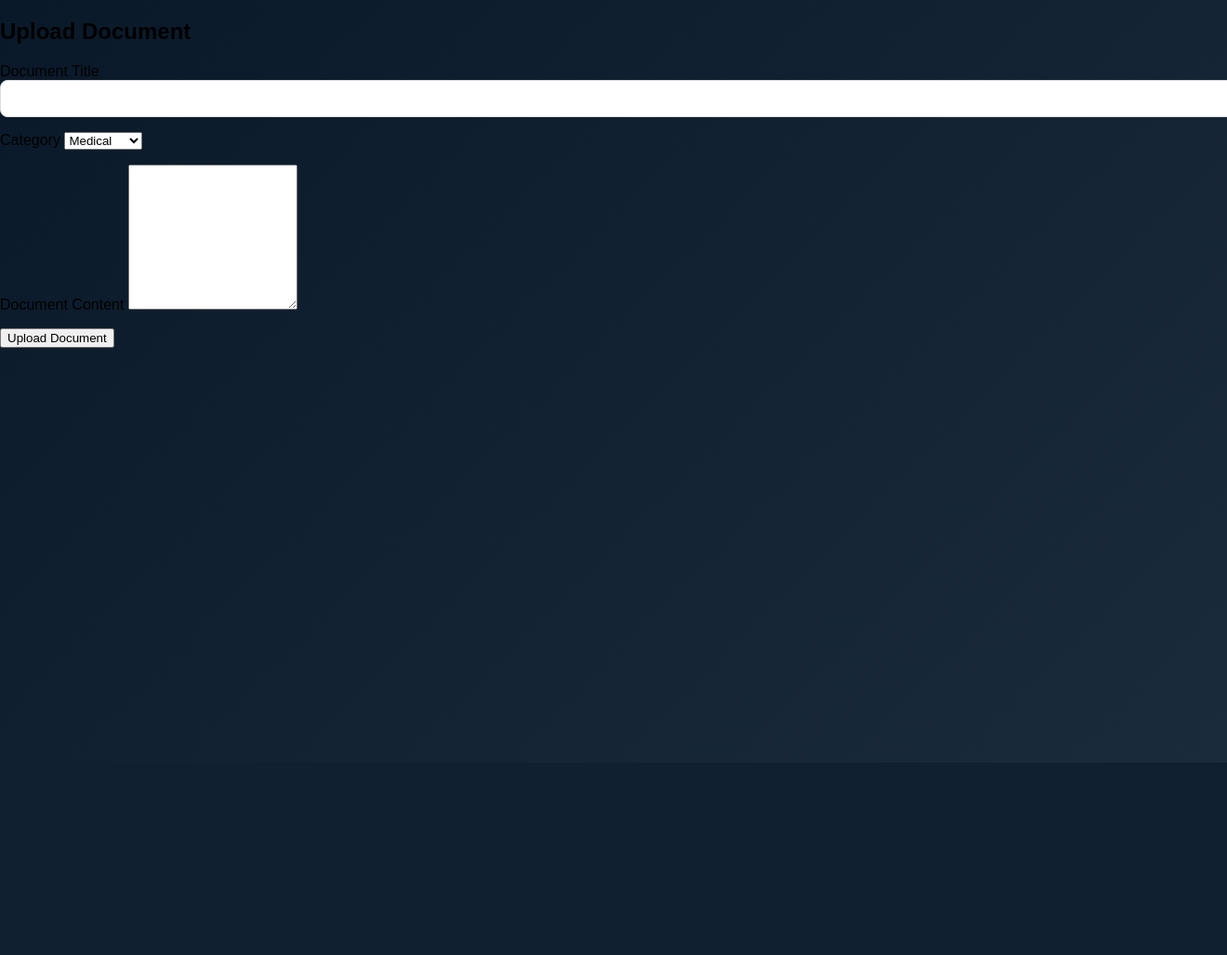
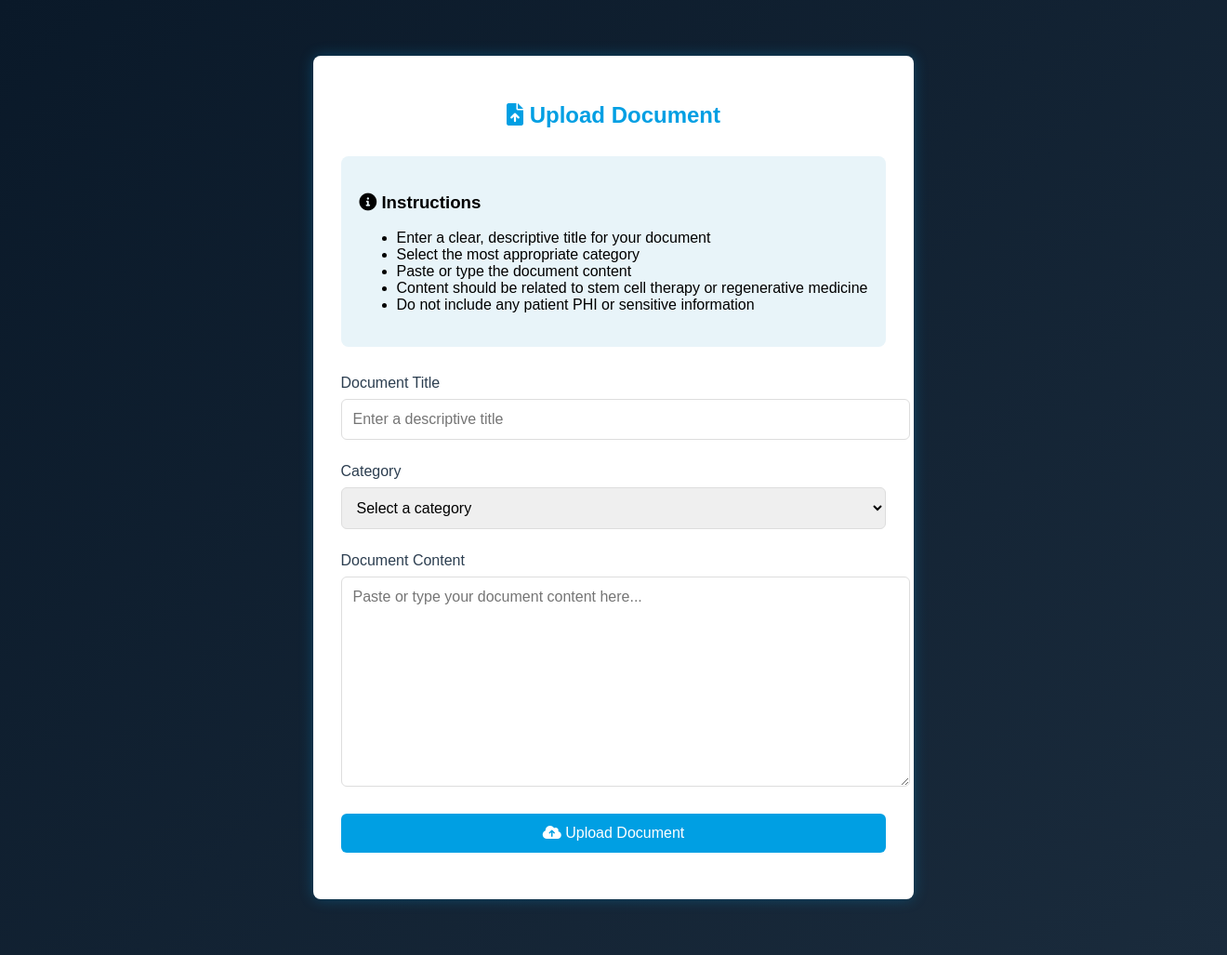
Before and after one commit to Syndicate-Laboratories/auragensAI, a Flask app: page /upload in a window 1320 px wide; the page is wider, and only the part inside the window is pictured. Shown: that part at 93% size. Before the commit the page ends 374 px from the top of that part, so only its background shows below. Run offline with Flask 2, Linux system fonts and the light colour scheme; parts of the project's set-up code (start-up, migrations or seed data) failed here and were passed over.

Commit message:
upload style

```diff
--- a/static/css/style.css
+++ b/static/css/style.css
@@ -491,3 +491,71 @@ body {
     content: "⚠️";
     font-size: 1.1em;
 }
+
+/* Upload page styles */
+.upload-container {
+    max-width: 800px;
+    margin: 40px auto;
+    padding: 30px;
+    background: white;
+    border-radius: var(--border-radius);
+    box-shadow: var(--neon-shadow);
+}
+
+.upload-container h2 {
+    color: var(--primary-color);
+    margin-bottom: 30px;
+    text-align: center;
+}
+
+.upload-instructions {
+    background: var(--secondary-color);
+    padding: 20px;
+    border-radius: 8px;
+    margin-bottom: 30px;
+}
+
+.upload-form-group {
+    margin-bottom: 25px;
+}
+
+.upload-form-group label {
+    display: block;
+    margin-bottom: 8px;
+    color: var(--text-color);
+    font-weight: 500;
+}
+
+.upload-form-group input,
+.upload-form-group select,
+.upload-form-group textarea {
+    width: 100%;
+    padding: 12px;
+    border: 1px solid #ddd;
+    border-radius: 6px;
+    font-size: 1em;
+    font-family: inherit;
+}
+
+.upload-form-group textarea {
+    min-height: 200px;
+    resize: vertical;
+}
+
+.upload-button {
+    background: var(--primary-color);
+    color: white;
+    padding: 12px 24px;
+    border: none;
+    border-radius: 6px;
+    cursor: pointer;
+    font-size: 1em;
+    font-weight: 500;
+    width: 100%;
+    transition: all 0.3s ease;
+}
+
+.upload-button:hover {
+    background: var(--accent-color);
+    transform: translateY(-1px);
+}
--- a/static/js/upload.js
+++ b/static/js/upload.js
@@ -1,13 +1,26 @@
 document.getElementById('upload-form').addEventListener('submit', async (e) => {
     e.preventDefault();
 
+    const statusDiv = document.getElementById('upload-status');
+    const submitButton = document.querySelector('.upload-button');
+
+    // Validate content length
+    const content = document.getElementById('content').value;
+    if (content.length < 50) {
+        statusDiv.innerHTML = '<div style="color: #dc3545;">Content must be at least 50 characters long</div>';
+        return;
+    }
+
     const formData = {
         title: document.getElementById('title').value,
-        content: document.getElementById('content').value,
+        content: content,
         category: document.getElementById('category').value
     };
 
     try {
+        submitButton.disabled = true;
+        submitButton.innerHTML = '<i class="fas fa-spinner fa-spin"></i> Uploading...';
+
         const response = await fetch('/upload', {
             method: 'POST',
             headers: {
@@ -18,12 +31,15 @@ document.getElementById('upload-form').addEventListener('submit', async (e) => {
 
         const result = await response.json();
         if (result.success) {
-            alert('Document uploaded successfully!');
+            statusDiv.innerHTML = '<div style="color: #28a745;"><i class="fas fa-check-circle"></i> Document uploaded successfully!</div>';
             document.getElementById('upload-form').reset();
         } else {
-            alert('Upload failed: ' + result.message);
+            statusDiv.innerHTML = `<div style="color: #dc3545;"><i class="fas fa-exclamation-circle"></i> Upload failed: ${result.message}</div>`;
         }
     } catch (error) {
-        alert('Error uploading document: ' + error);
+        statusDiv.innerHTML = `<div style="color: #dc3545;"><i class="fas fa-exclamation-circle"></i> Error uploading document: ${error}</div>`;
+    } finally {
+        submitButton.disabled = false;
+        submitButton.innerHTML = '<i class="fas fa-cloud-upload-alt"></i> Upload Document';
     }
 });
--- a/templates/upload.html
+++ b/templates/upload.html
@@ -2,32 +2,63 @@
 <html lang="en">
 <head>
     <meta charset="UTF-8">
-    <title>Document Upload</title>
+    <title>Document Upload - Auragens AI</title>
     <link rel="stylesheet" href="{{ url_for('static', filename='css/style.css') }}">
+    <link rel="stylesheet" href="https://cdnjs.cloudflare.com/ajax/libs/font-awesome/6.0.0/css/all.min.css">
 </head>
 <body>
+    <div class="main-container">
         <div class="upload-container">
-        <h2>Upload Document</h2>
+            <h2><i class="fas fa-file-upload"></i> Upload Document</h2>
+
+            <div class="upload-instructions">
+                <h3><i class="fas fa-info-circle"></i> Instructions</h3>
+                <ul>
+                    <li>Enter a clear, descriptive title for your document</li>
+                    <li>Select the most appropriate category</li>
+                    <li>Paste or type the document content</li>
+                    <li>Content should be related to stem cell therapy or regenerative medicine</li>
+                    <li>Do not include any patient PHI or sensitive information</li>
+                </ul>
+            </div>
+
             <form id="upload-form">
-            <div class="form-group">
+                <div class="upload-form-group">
                     <label for="title">Document Title</label>
-                <input type="text" id="title" name="title" required>
+                    <input type="text"
+                           id="title"
+                           name="title"
+                           required
+                           placeholder="Enter a descriptive title">
                 </div>
-            <div class="form-group">
+
+                <div class="upload-form-group">
                     <label for="category">Category</label>
                     <select id="category" name="category" required>
-                    <option value="medical">Medical</option>
-                    <option value="research">Research</option>
-                    <option value="treatment">Treatment</option>
-                    <option value="procedure">Procedure</option>
+                        <option value="" disabled selected>Select a category</option>
+                        <option value="medical">Medical Research</option>
+                        <option value="treatment">Treatment Protocol</option>
+                        <option value="procedure">Clinical Procedure</option>
+                        <option value="research">Scientific Research</option>
                     </select>
                 </div>
-            <div class="form-group">
+
+                <div class="upload-form-group">
                     <label for="content">Document Content</label>
-                <textarea id="content" name="content" rows="10" required></textarea>
+                    <textarea id="content"
+                              name="content"
+                              rows="10"
+                              required
+                              placeholder="Paste or type your document content here..."></textarea>
                 </div>
-            <button type="submit">Upload Document</button>
+
+                <button type="submit" class="upload-button">
+                    <i class="fas fa-cloud-upload-alt"></i> Upload Document
+                </button>
             </form>
+
+            <div id="upload-status" style="margin-top: 20px; text-align: center;"></div>
+        </div>
     </div>
     <script src="{{ url_for('static', filename='js/upload.js') }}"></script>
 </body>
```
Lines whose indentation alone changed are shown as unchanged.
